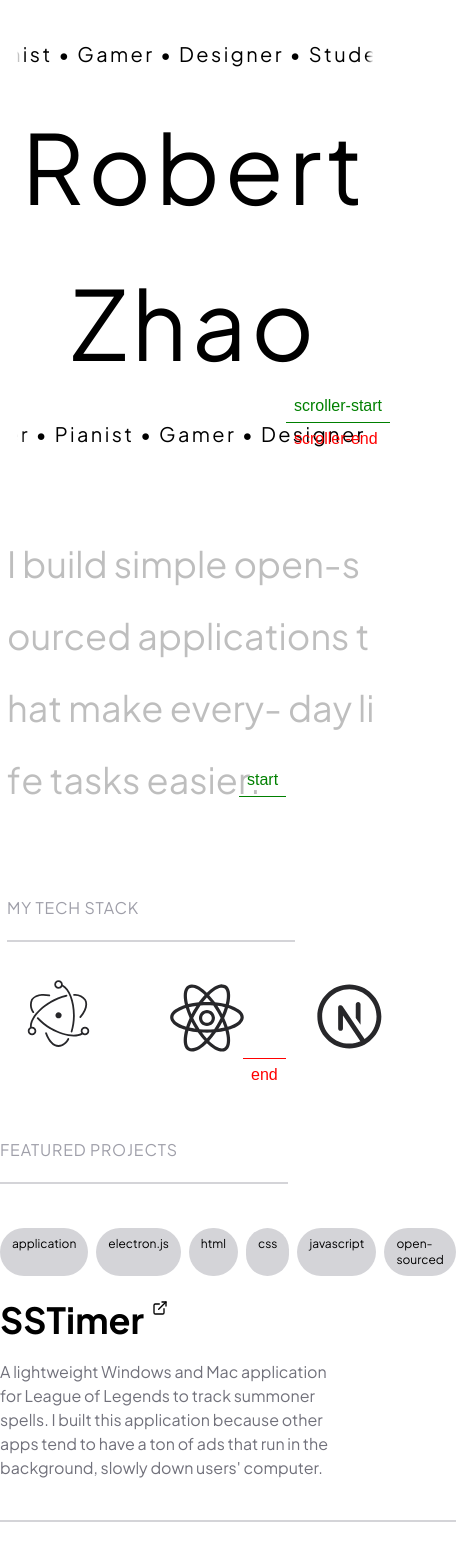
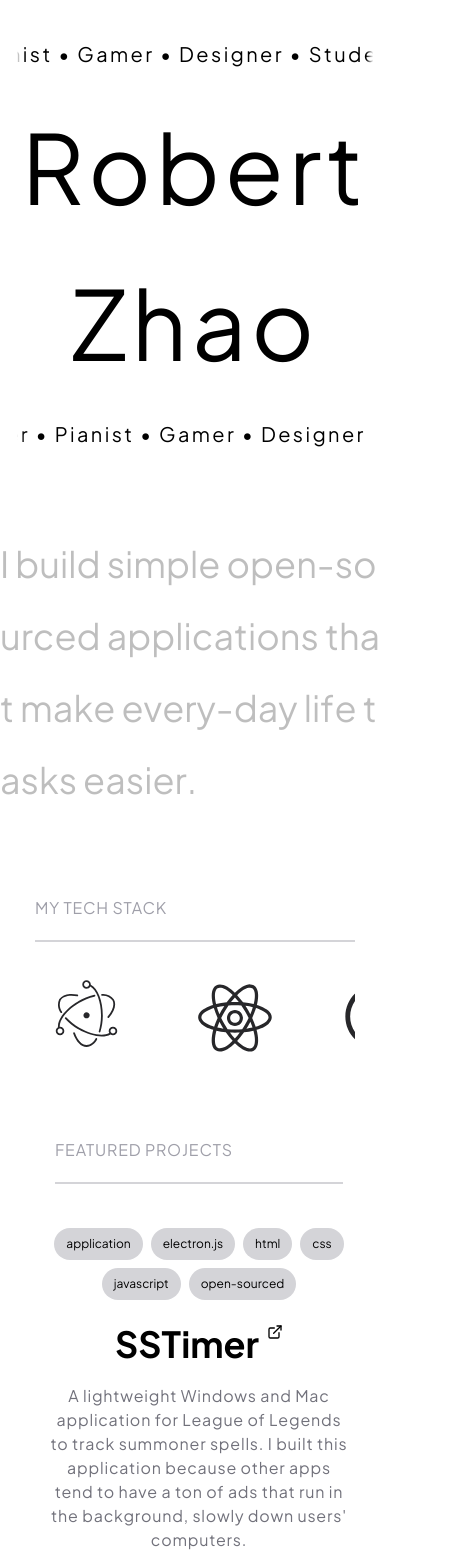
Before and after one commit to deR0R0/portfolio, a Next.js app: page / in a window 390 px wide. Shown: the top 1568 px of the page, 456 px wide, since content can reach past the window. Built offline with nearby package versions, Linux system fonts and the light colour scheme.

Commit message:
fix: make the layout more responsive

```diff
--- a/src/app/globals.css
+++ b/src/app/globals.css
@@ -1,4 +1,24 @@
 @import "tailwindcss";
+
+:root {
+  --font-fluid-xl: clamp(6rem, 17vw, 25rem);
+  --font-fluid-lg: clamp(2.25rem, 6vw, 4.5rem);
+  --width-fluid-lg: clamp(20rem, 80vw, 65rem);
+}
+
+@layer utilities {
+  .text-fluid-xl {
+    font-size: var(--font-fluid-xl);
+  }
+
+  .text-fluid-lg {
+    font-size: var(--font-fluid-lg);
+  }
+
+  .w-fluid-lg {
+    width: var(--width-fluid-lg);
+  }
+}
 
 ::-webkit-scrollbar {
   display: none;
--- a/src/app/page.tsx
+++ b/src/app/page.tsx
@@ -71,7 +71,6 @@ export default function Home() {
     const element = document.querySelector(".what-i-do-text");
     const split = new SplitText(element, { type: "chars" });
 
-    if(!mobile) {
     split.chars.forEach((char, i) => {
       gsap.fromTo(char,
         { opacity: 0.25 },
@@ -79,30 +78,13 @@ export default function Home() {
           opacity: 1,
           scrollTrigger: {
             trigger: element,
-              start: `clamp(top+=${i * 7} center)`,
-              end: `clamp(top+=${(i + 1) * 7} center)`,
+            start: `clamp(top+=${i * 6} center)`,
+            end: `clamp(top+=${(i + 1) * 6} center)`,
             scrub: true,
           }
         }
       );
     });
-    } else {
-      // adjust for mobile devices
-      split.chars.forEach((char, i) => {
-        gsap.fromTo(char,
-          { opacity: 0.25 },
-          {
-            opacity: 1,
-            scrollTrigger: {
-              trigger: element,
-              start: `clamp(top+=${i * 4} center)`,
-              end: `clamp(top+=${(i + 1) * 4} center)`,
-              scrub: true,
-            }
-          }
-        );
-      });
-    }
 
 
     // create the element fade in on scroll effects
@@ -117,7 +99,6 @@ export default function Home() {
             start: "clamp(top-=100px center)",
             end: "clamp(bottom center)",
             scrub: false,
-            markers: true
           }
         }
       );
@@ -270,29 +251,29 @@ export default function Home() {
       <Navbar mobile={mobile} className="navigation hidden"/>
 
       { /* Big "Robert Zhao" Text */ }
-      <div className={`flex flex-col w-screen h-fit md:min-h-[700px] md:text-[256px] text-8xl md:leading-tight leading-relaxed tracking-wide ${pjs.className}`}>
+      <div className={`flex flex-col w-screen h-fit md:min-h-[700px] text-fluid-xl md:leading-tight leading-relaxed tracking-wide ${pjs.className}`}>
         <ScrollingHobbyList className="md:mt-0 mt-10" mobile={mobile} />
-        <div className="flex flex-row big-boi-1 md:mt-0 mt-5 md:ml-10 mx-auto tracking-wider overflow-clip">
-          <span className="">Robert</span>
+        <div className="flex flex-row big-boi-1 md:mt-0 mt-5 md:ml-[5vw] mx-auto tracking-wider overflow-clip">
+          <h1 className="">Robert</h1>
         </div>
-        <div className="flex flex-row big-boi-2 md:mb-0 mb-5 md:ml-auto md:mr-10 mx-auto tracking-wider overflow-clip">
-          <span className="">Zhao</span>
+        <div className="flex flex-row big-boi-2 md:mb-0 mb-5 md:ml-auto md:mr-[5vw] mx-auto tracking-wider overflow-clip">
+          <h1 className="">Zhao</h1>
         </div>
         <ScrollingHobbyList mobile={mobile} initial="-125%" animate="0%" />
       </div>
 
       { /* What I Do */ }
       <div className="what-i-do-wrapper flex flex-col mt-20 mx-auto">
-        <div className={`flex flex-col md:text-7xl text-4xl md:w-5xl w-[23.5rem] leading-loose whitespace-break-spaces ${pjs.className}`}>
-          <span className="what-i-do-text">I build simple open-sourced  applications that make every- day life tasks easier.</span>
+        <div className={`flex flex-col text-fluid-lg max-w-[64rem] leading-loose whitespace-break-spaces ${pjs.className}`}>
+          <span className="what-i-do-text">I build simple open-sourced applications that make every-day life tasks easier.</span>
         </div>
       </div>
 
       { /* Tech Stack / Technologies I work with */ }
-      <div className="tech-stack-wrapper relative flex flex-col mt-20 mx-auto overflow-x-clip fade-in-on-scroll">
-        <span className="text-zinc-400 text-md tracking-wider border-b-2 border-zinc-300 pb-5 md:w-lg w-72">MY TECH STACK</span>
+      <div className="tech-stack-wrapper relative flex flex-col mt-20 mx-auto overflow-x-clip fade-in-on-scroll w-fluid-lg">
+        <span className="text-zinc-400 text-md tracking-wider border-b-2 border-zinc-300 pb-5 max-w-lg">MY TECH STACK</span>
         <motion.div
-          className="scrolling-tech-stack-list flex flex-row relative mt-9 space-x-16 md:w-5xl w-[23.5rem]"
+          className="scrolling-tech-stack-list flex flex-row relative mt-9 space-x-16 w-full"
           animate={{ x: "-1438.72px" }}
           initial={{ x: 0 }}
           transition={{ duration: 15, ease: "linear", repeat: Infinity }}
@@ -319,12 +300,13 @@ export default function Home() {
       </div>
 
       { /* Projects */ }
-      <div className="featured-projects flex flex-col mt-20 mx-auto">
-        <span className="text-zinc-400 text-md tracking-wider border-b-2 border-zinc-300 pb-5 md:w-lg w-72">FEATURED PROJECTS</span>
-        <div className="projects-wrapper flex flex-col space-y-1 mt-9 md:w-5xl w-[23.5]rem h-[100vh]">
+      <div className="featured-projects flex flex-col mt-20 mx-auto w-fluid-lg">
+        <span className="text-zinc-400 text-md tracking-wider border-b-2 border-zinc-300 pb-5 md:w-lg md:ml-0 w-72 ml-5">FEATURED PROJECTS</span>
+        <div className="projects-wrapper flex flex-col space-y-1 mt-9 w-full h-[100vh]">
           <ProjectItem
+            className="md:ml-0 ml-3"
             name="SSTimer"
-            description="A lightweight Windows and Mac application for League of Legends to track summoner spells. I built this application because other apps tend to have a ton of ads that run in the background, slowly down users' computer."
+            description="A lightweight Windows and Mac application for League of Legends to track summoner spells. I built this application because other apps tend to have a ton of ads that run in the background, slowly down users' computers."
             link="https://github.com/deR0R0/SSTimer"
             image="../../public/SSTimer.png"
             tags={["application", "electron.js", "html", "css", "javascript", "open-sourced"]}
--- a/src/components/ProjectItem.tsx
+++ b/src/components/ProjectItem.tsx
@@ -5,23 +5,25 @@ import { FiExternalLink } from "react-icons/fi";
 
 export default function ProjectItem( { name, description, link, image, tags, className = "" }: { name: string, description: string, link: string, image: string, tags: string[], className?: string }) {
     return (
-        <div className={`project-item flex flex-col bg-white border-b-2 border-zinc-300 w-full h-fit pb-10 ${className}`}>
-            <div className="project-item-header flex flex-col">
-                <div className="project-item-header-tags flex flex-row space-x-2 mt-2 mb-1">
+        <div className={`project-item flex flex-col bg-white border-b-2 border-zinc-300 w-[95%] h-fit pb-10 hover:scale-[102%] transition-all duration-500 ${className}`}>
+            <div className="project-item-header flex flex-col w-full">
+                <div className="project-item-header-tags flex flex-row flex-wrap gap-2 mt-2 mb-1 w-full md:justify-normal justify-center">
                     {tags.map((tag, index) => (
-                        <span key={index} className="bg-zinc-300 p-2 px-3 rounded-full text-xs">{tag}</span>
+                        <span key={index} className="bg-zinc-300 p-2 px-3 rounded-full md:text-xs text-xs">{tag}</span>
                     ))}
                 </div>
                 <Link
                     href={link}
                     target="_blank"
-                    className="flex flex-row mt-5 no-underline hover:underline w-fit"
+                    className="flex flex-row mt-5 no-underline md:hover:underline w-full md:w-fit"
                 >
-                    <span className="font-bold text-4xl">{name}</span>
-                    <FiExternalLink className="w-4 h-4 ml-2" />
+                    <div className="flex flex-row md:w-fit mx-auto">
+                        <span className="font-bold text-4xl">{name}</span>
+                        <FiExternalLink className="w-4 h-4 ml-2" />
+                    </div>
                 </Link>
             </div>
-            <div className="project-item-body flex flex-col mt-5 w-3/4">
+            <div className="project-item-body flex flex-col mt-5 md:w-3/4 md:text-left w-full text-center tracking-wider text-md">
                 <span className="text-zinc-500 text-md">{description}</span>
             </div>
         </div>
--- a/src/components/ScrollingHobbyList.tsx
+++ b/src/components/ScrollingHobbyList.tsx
@@ -19,7 +19,7 @@ export default function ScrollingHobbyList({ className, mobile, initial, animate
             animate={{ x: animate || "-125%" }}
             transition={{ duration: 10, repeat: Infinity, ease: "linear" }}
           >
-            Frontend Developer • Pianist • Gamer • Designer • Student • App Developer • Python Enthusiast • Backend Developer • Frontend Developer • Pianist • Gamer • Designer • Student • App Developer • Python Enthusiast •
+            Frontend Developer • Pianist • Gamer • Designer • Student • App Developer • Python Enthusiast • Backend Developer • Frontend Developer • Pianist • Gamer • Designer • Student • App Developer • Python Enthusiast • Backend Developer • Frontend Developer • Pianist • Gamer • Designer • Student • App Developer • Python Enthusiast •
           </motion.span>
         </div>
     )
```
Lines whose indentation alone changed are shown as unchanged.
